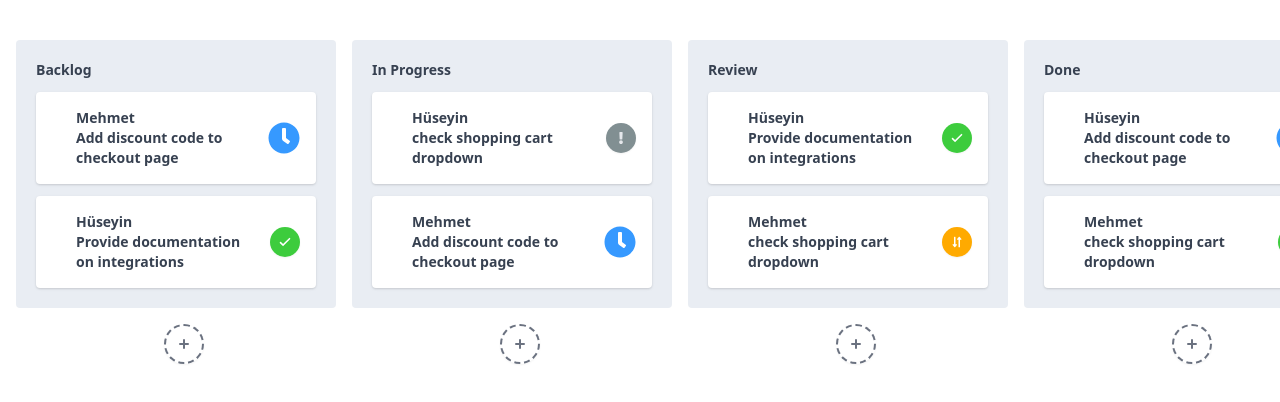
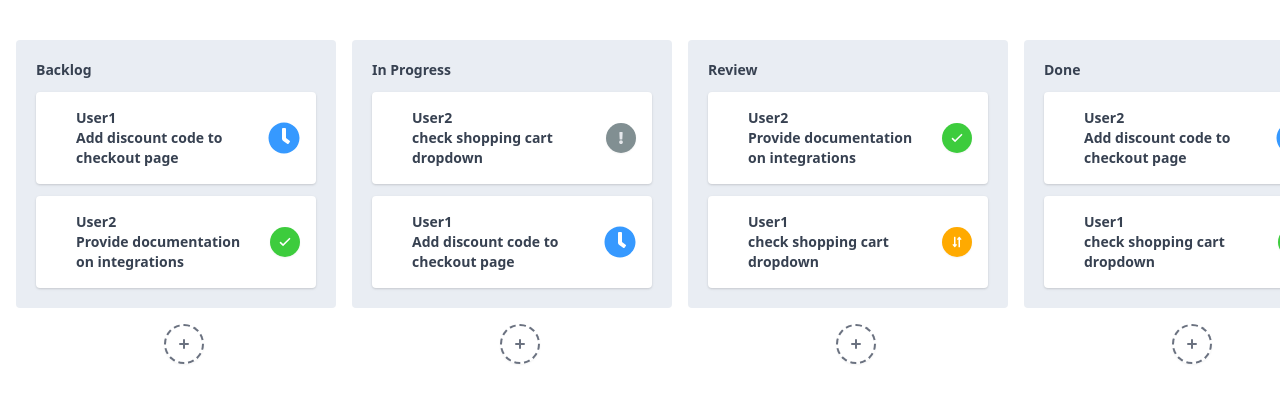
Before and after one commit to korkut/vue-draggable-tailwindcss, a Vue app: page / in a window 1280 px wide. Shown: the top 402 px of the page. Built offline with nearby package versions, Linux system fonts and the light colour scheme.

Commit message:
usernames changed

```diff
--- a/src/App.vue
+++ b/src/App.vue
@@ -176,14 +176,14 @@ export default {
           tasks: [
             {
               id: 1,
-              title: "Mehmet",
+              title: "User1",
               description: "Add discount code to checkout page",
               dataIcon: "clock",
               isShowChangeBadge: false,
             },
             {
               id: 2,
-              title: "Hüseyin",
+              title: "User2",
               description: "Provide documentation on integrations",
               dataIcon: "check",
               isShowChangeBadge: false,
@@ -195,14 +195,14 @@ export default {
           tasks: [
             {
               id: 3,
-              title: "Hüseyin",
+              title: "User2",
               description: "check shopping cart dropdown",
               dataIcon: "exclamation",
               isShowChangeBadge: false,
             },
             {
               id: 4,
-              title: "Mehmet",
+              title: "User1",
               description: "Add discount code to checkout page",
               dataIcon: "clock",
               isShowChangeBadge: false,
@@ -214,14 +214,14 @@ export default {
           tasks: [
             {
               id: 5,
-              title: "Hüseyin",
+              title: "User2",
               description: "Provide documentation on integrations",
               dataIcon: "check",
               isShowChangeBadge: false,
             },
             {
               id: 6,
-              title: "Mehmet",
+              title: "User1",
               description: "check shopping cart dropdown",
               dataIcon: "sort-alt",
               isShowChangeBadge: false,
@@ -233,14 +233,14 @@ export default {
           tasks: [
             {
               id: 7,
-              title: "Hüseyin",
+              title: "User2",
               description: "Add discount code to checkout page",
               dataIcon: "clock",
               isShowChangeBadge: false,
             },
             {
               id: 8,
-              title: "Mehmet",
+              title: "User1",
               description: "check shopping cart dropdown",
               dataIcon: "check",
               isShowChangeBadge: false,
```
